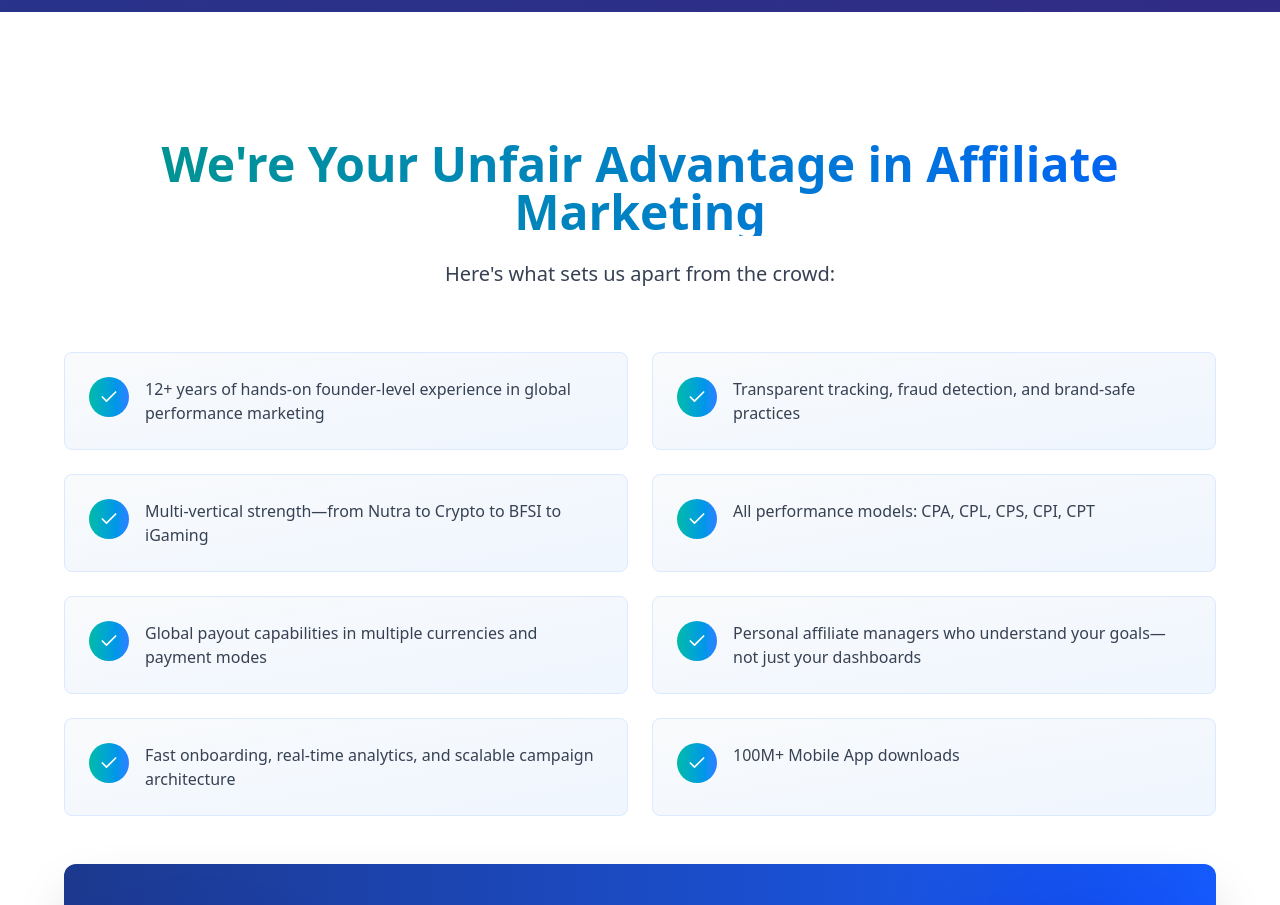
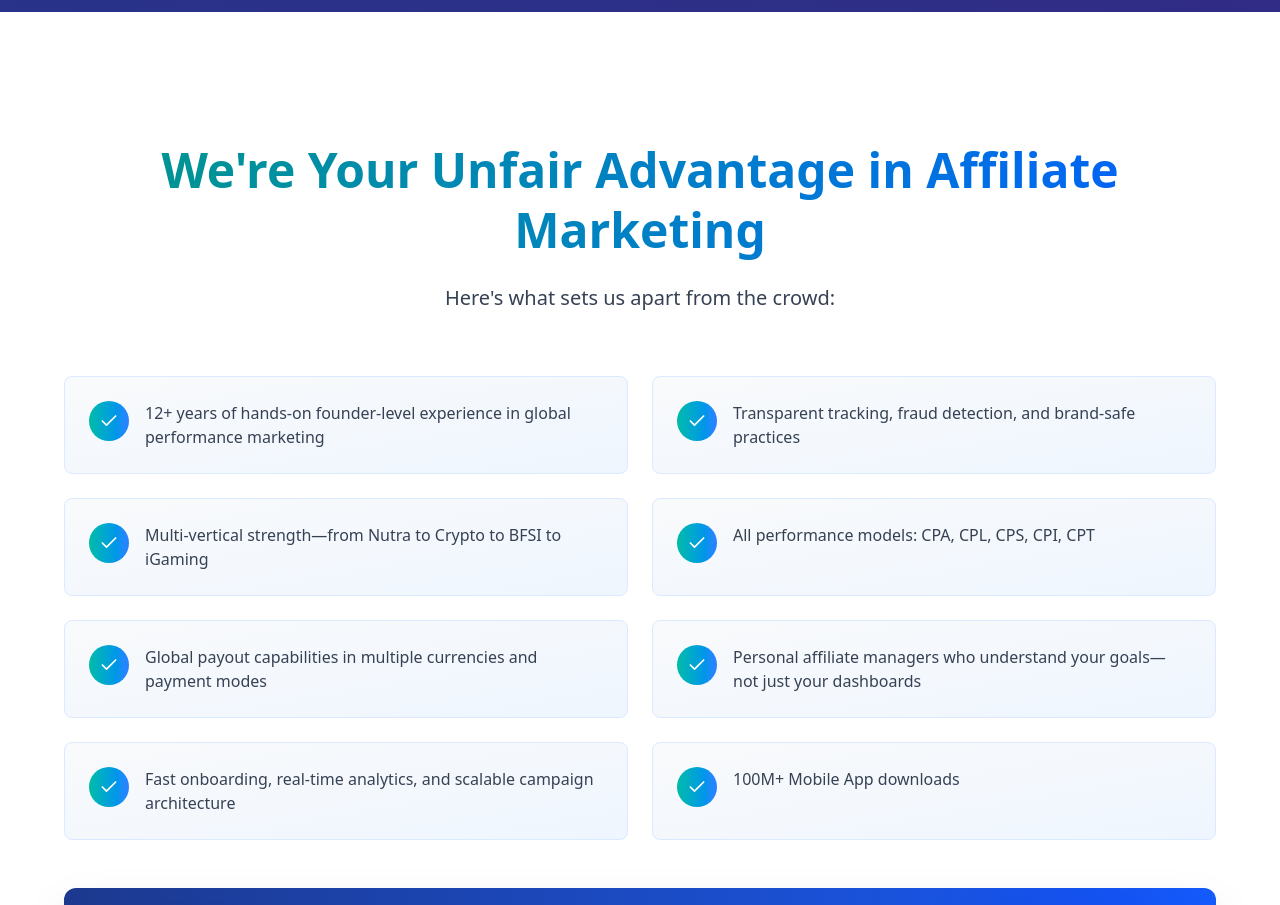
Before and after one commit to adarshsingh05/thegrowthmantra, a React (Vite) app in the folder frontend/my-app/: page /aboutus in a window 1280 px wide. Shown: the part 4740-5645 px from the top of the page. Built offline with nearby package versions, Linux system fonts and the light colour scheme.

Commit message:
new changes

```diff
--- a/frontend/my-app/src/aboutUs.jsx
+++ b/frontend/my-app/src/aboutUs.jsx
@@ -888,11 +888,12 @@ export default function AfLynkAbout() {
             className="max-w-6xl mx-auto"
           >
             <motion.h2
-              variants={fadeInUp}
-              className="text-3xl md:text-5xl font-bold mb-6 text-center bg-clip-text text-transparent bg-gradient-to-r from-teal-600 to-blue-600"
-            >
-              We're Your Unfair Advantage in Affiliate Marketing
-            </motion.h2>
+  variants={fadeInUp}
+  className="text-3xl md:text-5xl font-bold mb-6 text-center leading-tight bg-clip-text text-transparent bg-gradient-to-r from-teal-600 to-blue-600"
+>
+  <span>We're Your Unfair Advantage in Affiliate Marketing</span>
+</motion.h2>
+
 
             <motion.p variants={fadeInUp} className="text-xl text-gray-700 mb-16 text-center max-w-4xl mx-auto">
               Here's what sets us apart from the crowd:
--- a/frontend/my-app/src/contact.jsx
+++ b/frontend/my-app/src/contact.jsx
@@ -320,12 +320,7 @@ export default function AfLynkContact() {
                 >
                   Full Contact Form
                 </button>
-                <button
-                  onClick={() => setFormType("basic")}
-                  className={`px-6 py-2.5 rounded-full transition-all ${formType === "basic" ? "bg-gradient-to-r from-teal-500 to-teal-600 text-white shadow-md" : "bg-transparent text-gray-700 hover:bg-gray-100"}`}
-                >
-                  Quick Contact
-                </button>
+
               </div>
             </motion.div>
 
--- a/frontend/my-app/src/landingPage.jsx
+++ b/frontend/my-app/src/landingPage.jsx
@@ -1295,6 +1295,9 @@ export default function AfLynkLandingPage() {
                       <a href="tel:+918505846555" className="text-teal-600 hover:underline">
                         +91-85058 465555
                       </a>
+                      <a href="tel:+918505846555" className="text-teal-600 hover:underline">
+                        +91-85058 465555
+                      </a>
                     </div>
                   </div>
 
```
